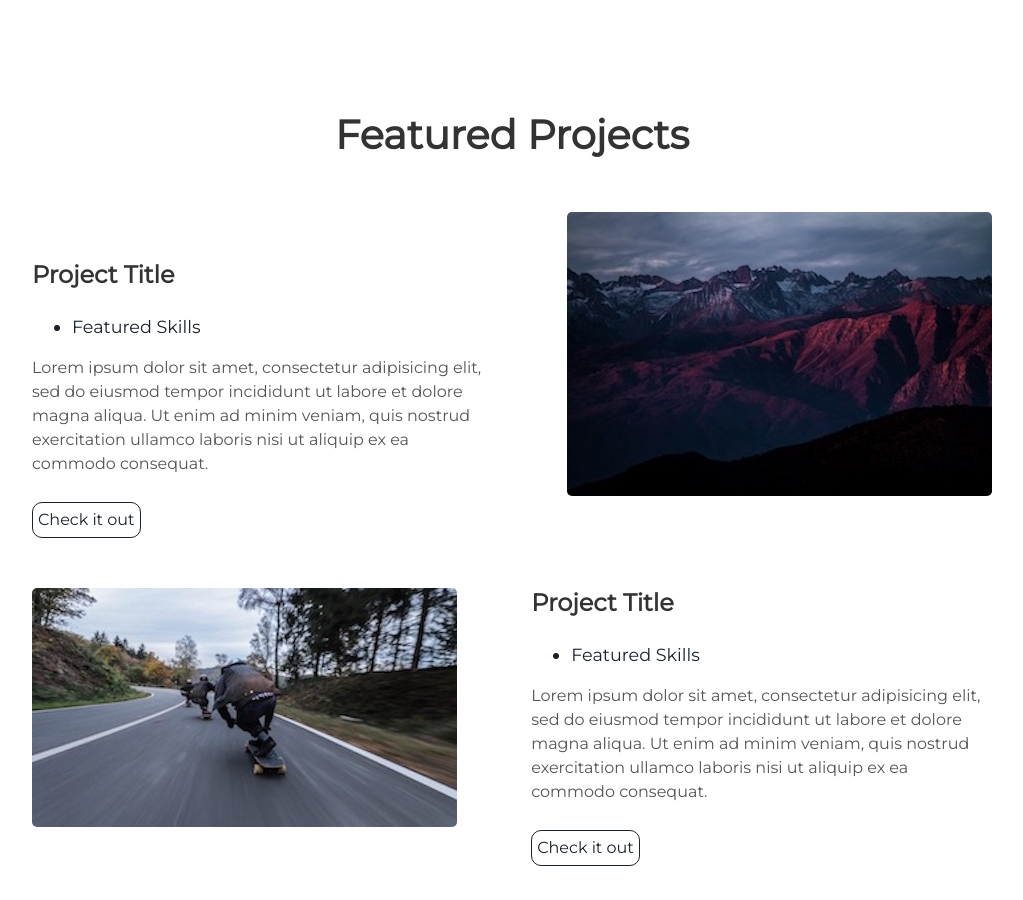
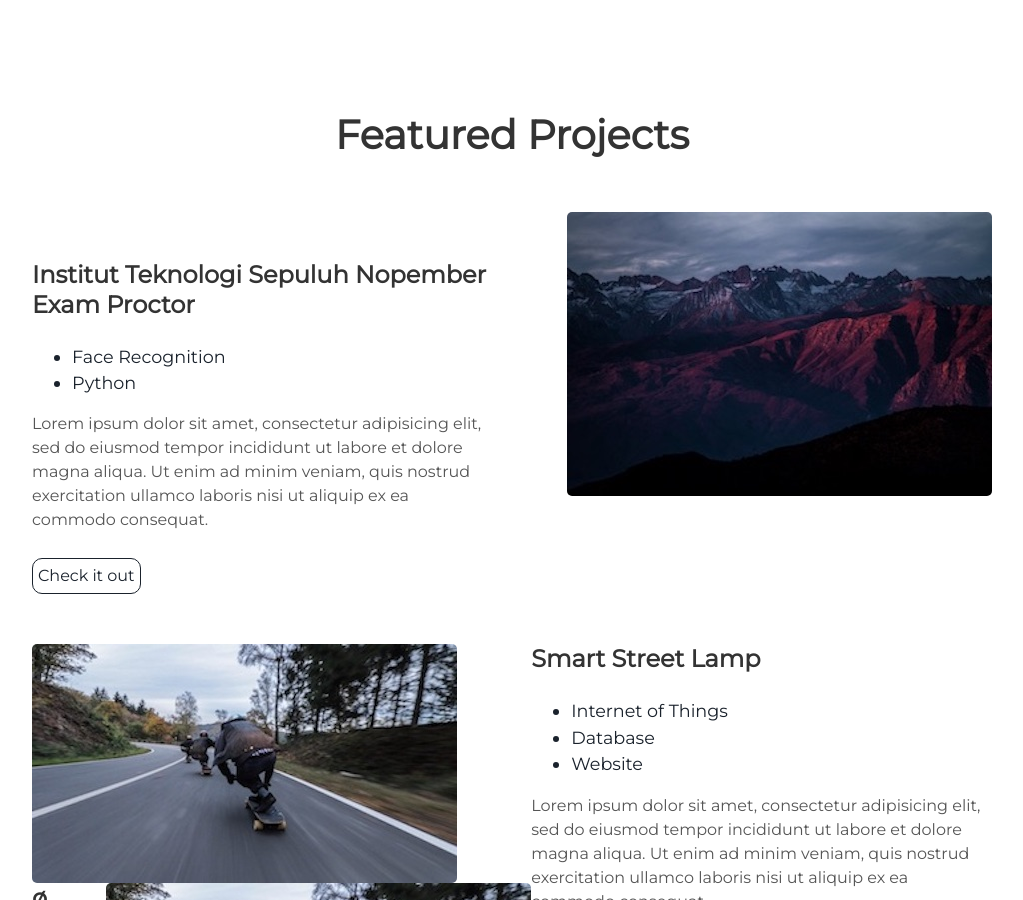
Before and after one commit to Fizdan/Fizdan.github.io, a Jekyll site: the page built from index.md, in a window 1280 px wide and 900 px high, scrolled down 1511 px. Shown: the whole window, without its empty margins (128-1151 px from the left). Built offline with Jekyll 4.4.1, drawn with Linux system fonts in a browser that asks for light colours; our own code applies the rules of GitHub Pages for plain Markdown files; some of the changed text lies outside the part shown.

Commit message:
add projects

```diff
--- a/_includes/projects.html
+++ b/_includes/projects.html
@@ -6,11 +6,14 @@
     <img alt="mountains" src="{{ "/assets/img/mountains.jpg" | prepend: site.baseurl }}" />
   </div>
   <div class="contents">
-    <h3> Project Title </h3>
+    <h3> Institut Teknologi Sepuluh Nopember Exam Proctor </h3>
     <ul>
-      <li> Featured Skills</li>
+      <li> Face Recognition</li>
+      <li> Python</li>
     </ul>
-    <p>Lorem ipsum dolor sit amet, consectetur adipisicing elit, sed do eiusmod tempor incididunt ut labore et dolore magna aliqua. Ut enim ad minim veniam, quis nostrud exercitation ullamco laboris nisi ut aliquip ex ea commodo consequat.</p>
+    <p>Lorem ipsum dolor sit amet, consectetur adipisicing elit, sed do eiusmod tempor incididunt ut labore et dolore
+      magna aliqua. Ut enim ad minim veniam, quis nostrud exercitation ullamco laboris nisi ut aliquip ex ea commodo
+      consequat.</p>
     <a class="project-link" href="#">Check it out</a>
   </div>
 </div>
@@ -19,11 +22,30 @@
     <img alt="mountains" src="{{ "/assets/img/skate.jpg" | prepend: site.baseurl }}" />
   </div>
   <div class="contents-right">
-    <h3> Project Title </h3>
+    <h3> Smart Street Lamp </h3>
     <ul>
-      <li> Featured Skills</li>
+      <li> Internet of Things</li>
+      <li> Database</li>
+      <li> Website</li>
     </ul>
-    <p>Lorem ipsum dolor sit amet, consectetur adipisicing elit, sed do eiusmod tempor incididunt ut labore et dolore magna aliqua. Ut enim ad minim veniam, quis nostrud exercitation ullamco laboris nisi ut aliquip ex ea commodo consequat.</p>
+    <p>Lorem ipsum dolor sit amet, consectetur adipisicing elit, sed do eiusmod tempor incididunt ut labore et dolore
+      magna aliqua. Ut enim ad minim veniam, quis nostrud exercitation ullamco laboris nisi ut aliquip ex ea commodo
+      consequat.</p>
     <a class="project-link" href="#">Check it out</a>
   </div>
-</div>
+<div class="user-projects">
+  <div class="images-right">
+    <img alt="mountains" src="{{ "/assets/img/skate.jpg" | prepend: site.baseurl }}" />
+  </div>
+  <div class="contents">
+    <h3> ø Days Without Accident </h3>
+    <ul>
+      <li> Game Development</li>
+      <li> Unity 3D</li>
+    </ul>
+    <p>Lorem ipsum dolor sit amet, consectetur adipisicing elit, sed do eiusmod tempor incididunt ut labore et dolore
+      magna aliqua. Ut enim ad minim veniam, quis nostrud exercitation ullamco laboris nisi ut aliquip ex ea commodo
+      consequat.</p>
+    <a class="project-link" href="#">Check it out</a>
+  </div>
+  </div>
```
